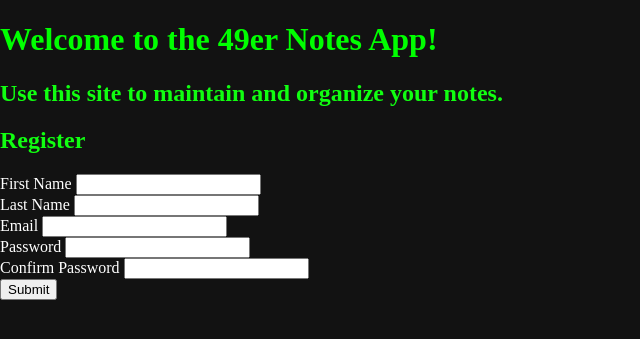
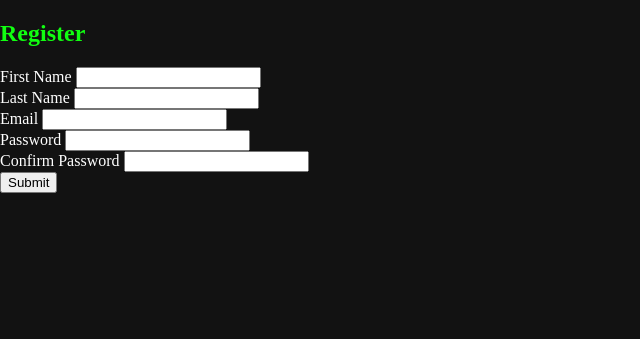
Before and after one commit to bentondavidl/Software-Engineering-MeetUp-Website, a Flask app: page /register in a window 1280 px wide. Shown: the part 58-397 px from the top of the page, without its empty margins (0-640 px from the left). Run offline with Flask 2, Linux system fonts and the light colour scheme.

Commit message:
Fixed Register page

```diff
--- a/templates/register.html
+++ b/templates/register.html
@@ -27,10 +27,6 @@
             {% endif %}
         </ul>
       </nav>
-
-    <h1>Welcome to the 49er Notes App!</h1>
-
-    <h2>Use this site to maintain and organize your notes.</h2>
     <div class="formwrapper">
         <h2 class="title">Register</h2>
         <form method="POST" action="/register">
```
Also changed, not shown: meetup.db.
